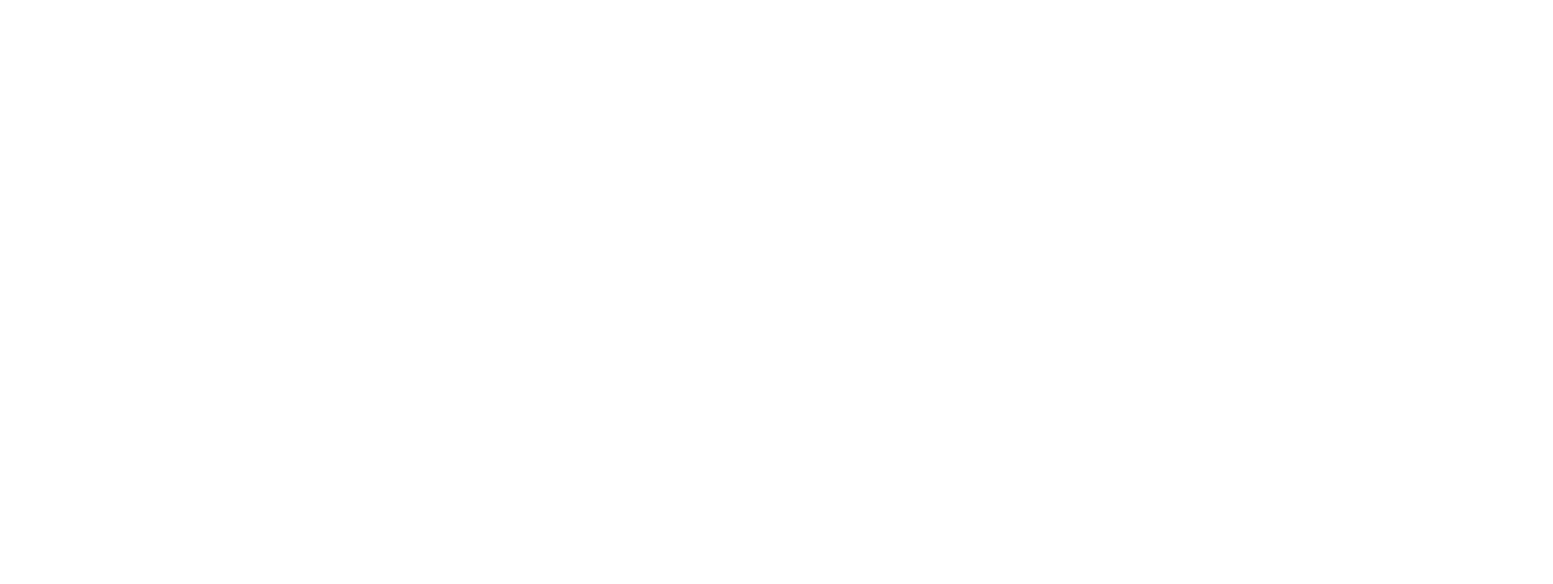
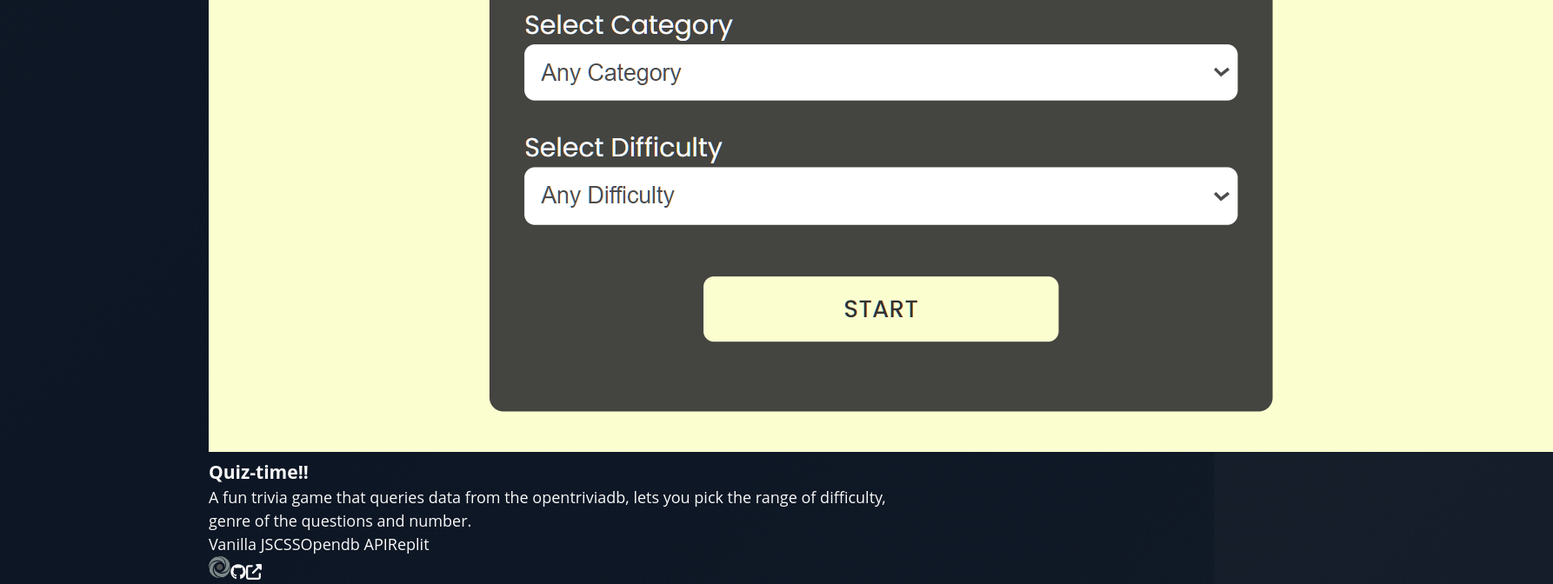
Before and after one commit to androso/portfolio-v2, a Next.js app: page / in a window 1280 px wide. Shown: the part 1657-2329 px from the top of the page at 87% size, 1786 px wide, since content can reach past the window. Before the commit the page ends 1154 px from the top, so only its background shows below. Built offline with nearby package versions, Linux system fonts and the light colour scheme.

Commit message:
abstracting the info of each project and using maps in the rendering part

```diff
--- a/components/Project.js
+++ /dev/null
@@ -1,3 +0,0 @@
-export default function Project() {
-    return "project";
-}
--- /dev/null
+++ b/components/Projects.js
@@ -0,0 +1,154 @@
+import React from "react";
+
+import { faGithub } from "@fortawesome/free-brands-svg-icons";
+import { faExternalLinkAlt } from "@fortawesome/free-solid-svg-icons";
+import { FontAwesomeIcon } from "@fortawesome/react-fontawesome";
+
+const projects = [
+	{
+		title: "Quiz-time!!",
+		img: {
+			href: "https://quiz-time.androsoa3.repl.co/",
+			title: "Live Demo",
+			src: "/quiz-time-cover.png",
+			alt: "Quiz Time!! trivia game",
+		},
+		description:
+			"A fun trivia game that queries data from the opentriviadb, lets you pick the range of difficulty, genre of the questions and number.",
+		stack: ["Vanilla JS", "CSS", "Opendb API", "Replit"],
+		extLinks: [
+			{
+				name: "Replit",
+				href: "https://replit.com/@androsoa3/quiz-time",
+				title: "Replit source code",
+				icon: "/replit-gray.svg",
+			},
+			{
+				name: "Github",
+				href: "https://github.com/androso/quiz-app",
+				title: "Github source code",
+				icon: faGithub,
+			},
+			{
+				name: "Live Demo",
+				href: "https://quiz-time.androsoa3.repl.co/",
+				title: "Live Demo",
+				icon: faExternalLinkAlt,
+			},
+		],
+	},
+];
+
+export default function Projects() {
+	return (
+		<div className="container">
+			<h2 class="projects__title title">Projects</h2>
+			<h3 class="projects__subtitle shadow-subtitle">Builders build, huh?</h3>
+			{projects.map((project) => {
+				return (
+					<div class="project__card">
+						<div class="project__img-container">
+							<a
+								href={project.img.href}
+								target="_blank"
+								title={project.img.title}
+							>
+								<img src={project.img.src} alt={project.title} />
+							</a>
+						</div>
+						<div class="project__text-container">
+							<h3 class="project__title">
+								<a href="https://quiz-time.androsoa3.repl.co/" target="_blank">
+									{project.title}
+								</a>
+							</h3>
+							<p class="project__description">{project.description}</p>
+							<p class="project__stack">
+								{project.stack.map((stack) => (
+									<span className="stack__item">{stack}</span>
+								))}
+							</p>
+							<div class="project__links-container">
+								{project.extLinks.map((extLink) => {
+									return (
+										<a
+											href={extLink.href}
+											target="_blank"
+											alt={extLink.title}
+											title={extLink.title}
+										>
+											{extLink.name === "Replit" ? (
+												<img id="replit-gra-icon" src={extLink.icon} />
+											) : (
+												<FontAwesomeIcon icon={extLink.icon} />
+											)}
+										</a>
+									);
+								})}
+							</div>
+							<div class="project__background"></div>
+						</div>
+					</div>
+				);
+			})}
+		</div>
+	);
+}
+
+function Project({ $image }) {
+	return (
+		<div class="project__card">
+			<div class="project__img-container">
+				<a
+					href="https://quiz-time.androsoa3.repl.co/"
+					target="_blank"
+					title="Live Demo"
+				>
+					<img src="./img/quiz-time-cover.png" alt="Quiz Time!! trivia game" />
+				</a>
+			</div>
+			<div class="project__text-container">
+				<h3 class="project__title">
+					<a href="https://quiz-time.androsoa3.repl.co/" target="_blank">
+						Quiz-time!!
+					</a>
+				</h3>
+				<p class="project__description">
+					A fun trivia game that queries data from the opentriviadb, lets you
+					pick the range of difficulty, genre of the questions and number.
+				</p>
+				<p class="project__stack">
+					<span class="stack__item">Vanilla JS</span>
+					<span class="stack__item">CSS</span>
+					<span class="stack__item">Opendb API</span>
+					<span class="stack__item">Replit</span>
+				</p>
+				<div class="project__links-container">
+					<a
+						href="https://replit.com/@androsoa3/quiz-time"
+						target="_blank"
+						alt="Replit source code"
+						title="Replit source code"
+					>
+						<img id="replit-gray-icon" src="./img/replit-gray.svg" />
+					</a>
+					<a
+						href="https://github.com/androso/quiz-app"
+						target="_blank"
+						title="source code on github"
+					>
+						<i class="fab fa-github gray-icon"></i>
+					</a>
+					<a
+						href="https://quiz-time.androsoa3.repl.co/"
+						target="_blank"
+						title="Live Demo"
+					>
+						<i class="fas fa-external-link-alt gray-icon"></i>
+					</a>
+				</div>
+				<div class="project__background"></div>
+			</div>
+		</div>
+	);
+}
--- a/components/index.js
+++ b/components/index.js
@@ -1,4 +1,4 @@
-export { default as Project } from "./Project";
+export { default as Projects } from "./Projects";
 export { default as PageContainer } from "./PageContainer";
 export { default as Hero } from "./Hero";
 export { default as AboutMe } from "./AboutMe";
--- a/pages/index.js
+++ b/pages/index.js
@@ -1,7 +1,7 @@
 import Head from "next/head";
 import Image from "next/image";
 import styles from "../styles/Home.module.css";
-import { PageContainer, Project, Hero, AboutMe} from "../components";
+import { PageContainer, Projects, Hero, AboutMe} from "../components";
 import { GlobalStyle } from "../styles";
 import styled from "styled-components";
 
@@ -24,6 +24,7 @@
 				/>
 				<Separator />
 				<AboutMe />
+				<Projects/>
 			</PageContainer>
 		</>
 	);
```
